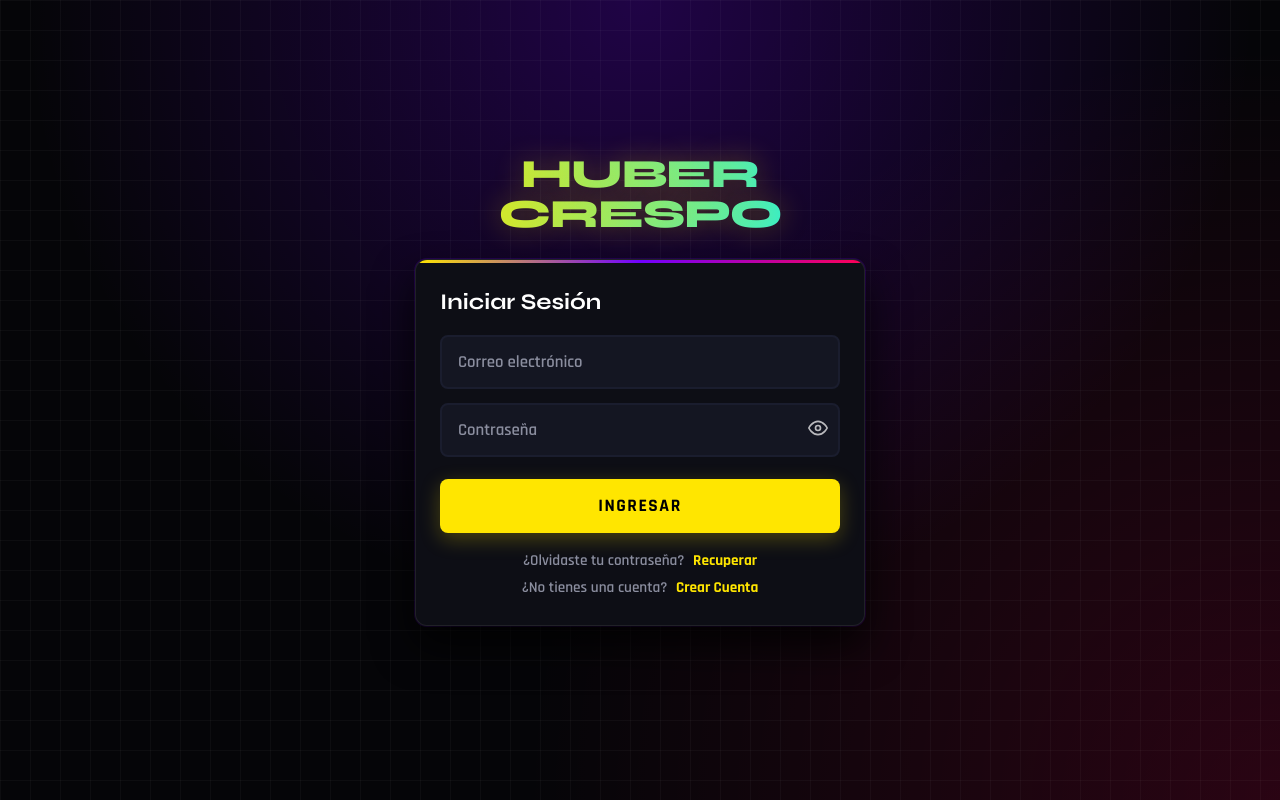
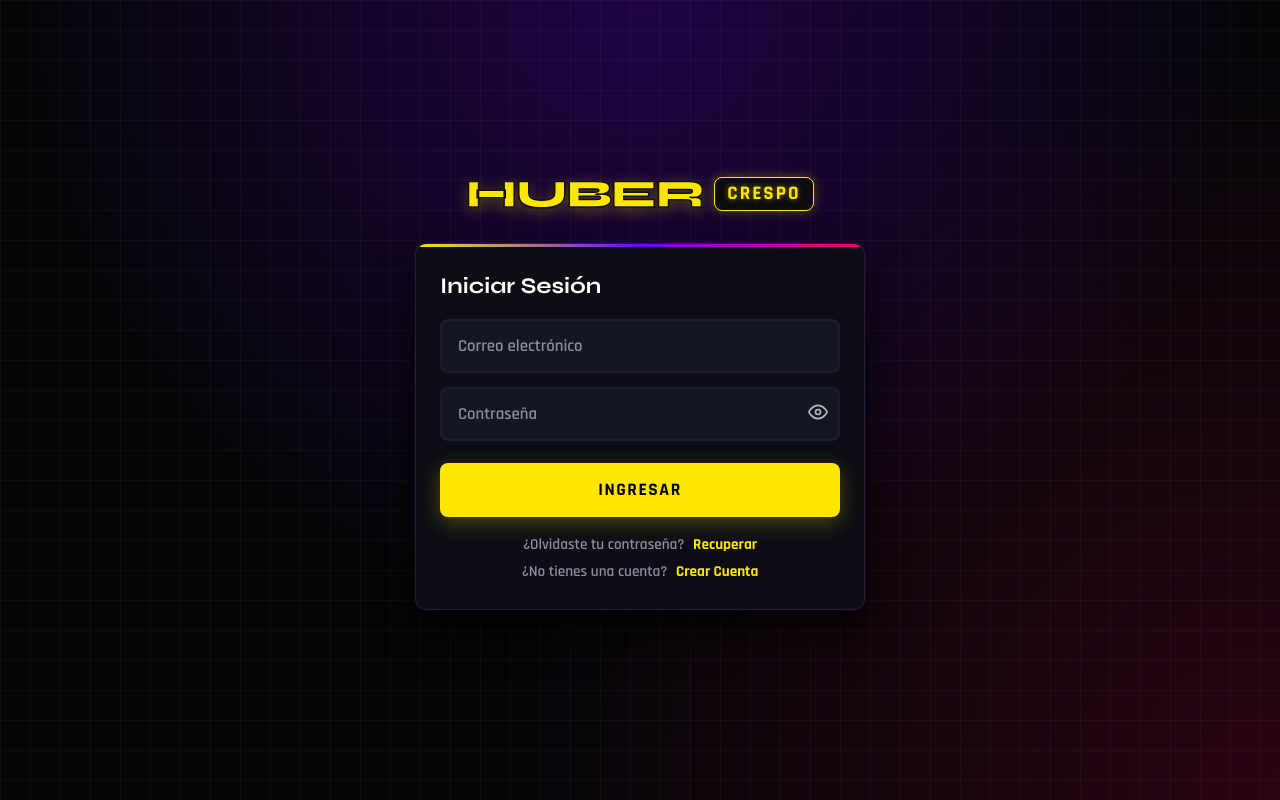
Before and after one commit to huberto-app/huber-crespo, a plain HTML site: page public/index.html in a window 1280 px wide. Drawn offline with Linux system fonts and the light colour scheme; no server answers.

Commit message:
iniciar sesion y crear cuenta - v9

```diff
--- a/public/index.html
+++ b/public/index.html
@@ -9,8 +9,9 @@
 <body>
 
 <div class="container">
-  <h1>Huber CRESPO</h1>
-
+<header>
+  <h1>HUBER <span class="badge-crespo">CRESPO</span></h1>
+</header>
 <!-- AUTENTICACIÓN -->
 <div id="auth-section">
 
--- a/public/styles.css
+++ b/public/styles.css
@@ -52,12 +52,44 @@ h1 {
   font-weight: 800;
   margin-bottom: 25px;
   letter-spacing: -1px;
-  line-height: 1;
-  background: linear-gradient(90deg, var(--yellow-vibrant), var(--cyan-bright));
-  -webkit-background-clip: text;
-  -webkit-text-fill-color: transparent;
-  text-shadow: 0 0 30px rgba(255, 230, 0, 0.3);
+  line-height: 1.2;
   text-transform: uppercase;
+
+  /* Flexbox para alinear HUBER con el Badge */
+  display: flex;
+  align-items: center;
+  justify-content: center;
+  gap: 0.6rem;
+  flex-wrap: wrap;
+
+  /* Estilo Amarillo con Borde/Contorno Oscuro para "HUBER" */
+  color: var(--yellow-vibrant, #ffe600);
+  -webkit-text-fill-color: var(--yellow-vibrant, #ffe600);
+  -webkit-text-stroke: 1.5px #121212; /* Borde oscuro alrededor del texto */
+  background: none; /* Quitamos el degradado */
+  text-shadow: 0 4px 15px rgba(255, 230, 0, 0.3);
+}
+
+/* ESTILO BADGE CRESPO - Opción Caja Oscura con Texto Resaltado */
+h1 .badge-crespo {
+  -webkit-text-stroke: 0px transparent !important;
+
+  /* Texto amarillo brillante */
+  -webkit-text-fill-color: var(--yellow-vibrant, #ffe600) !important;
+  color: var(--yellow-vibrant, #ffe600) !important;
+  background-image: none !important;
+  background-color: #0d0d0d !important;
+  border: 1.5px solid var(--yellow-vibrant, #ffe600) !important;
+
+  /* Formato */
+  font-size: 1.2rem; /* Un poco más grande */
+  padding: 0.25rem 0.8rem;
+  border-radius: 8px;
+  letter-spacing: 2px; /* Más espacio entre letras para que no se peguen */
+  font-weight: 900;
+  vertical-align: middle;
+  box-shadow: 0 0 12px rgba(255, 230, 0, 0.3);
+  text-shadow: 0 0 5px rgba(255, 230, 0, 0.5) !important;
 }
 
 /* TARJETA INDUSTRIAL OSCURA */
```
